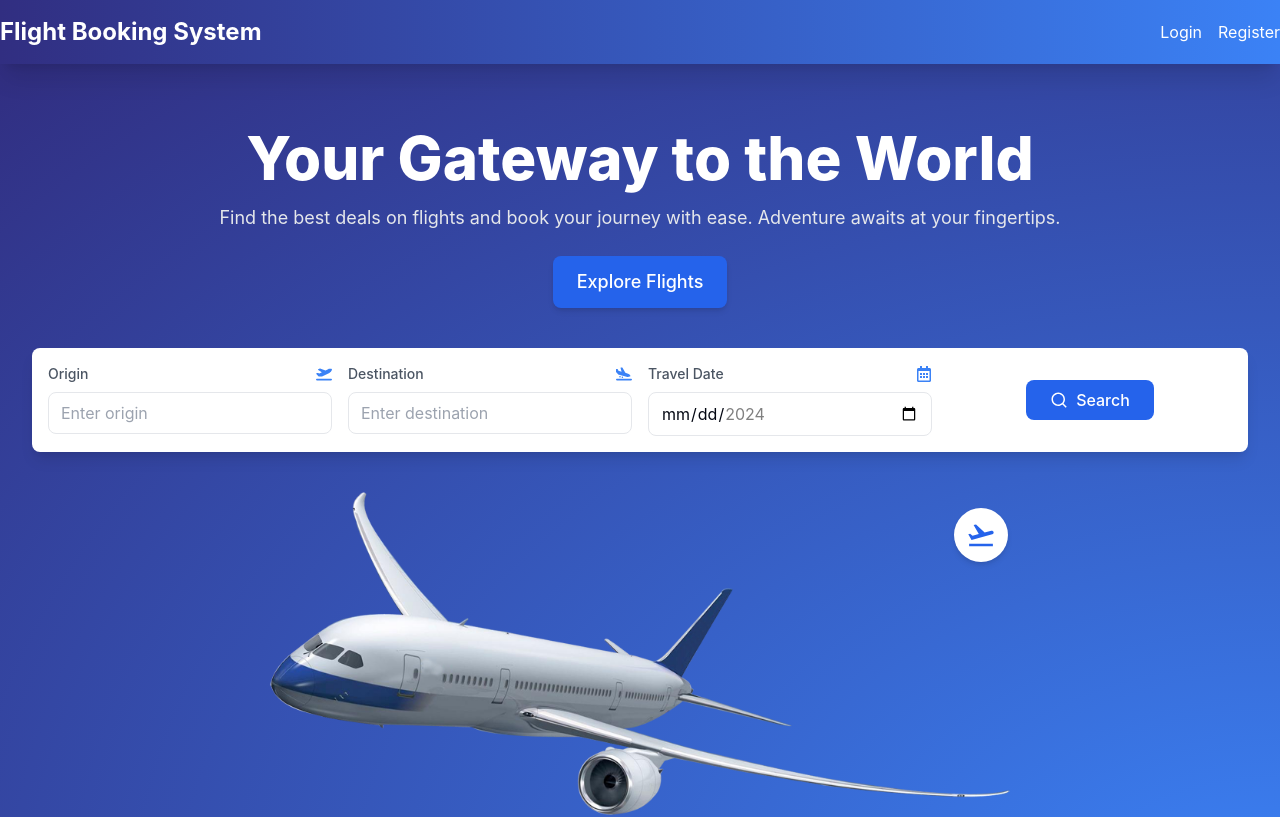
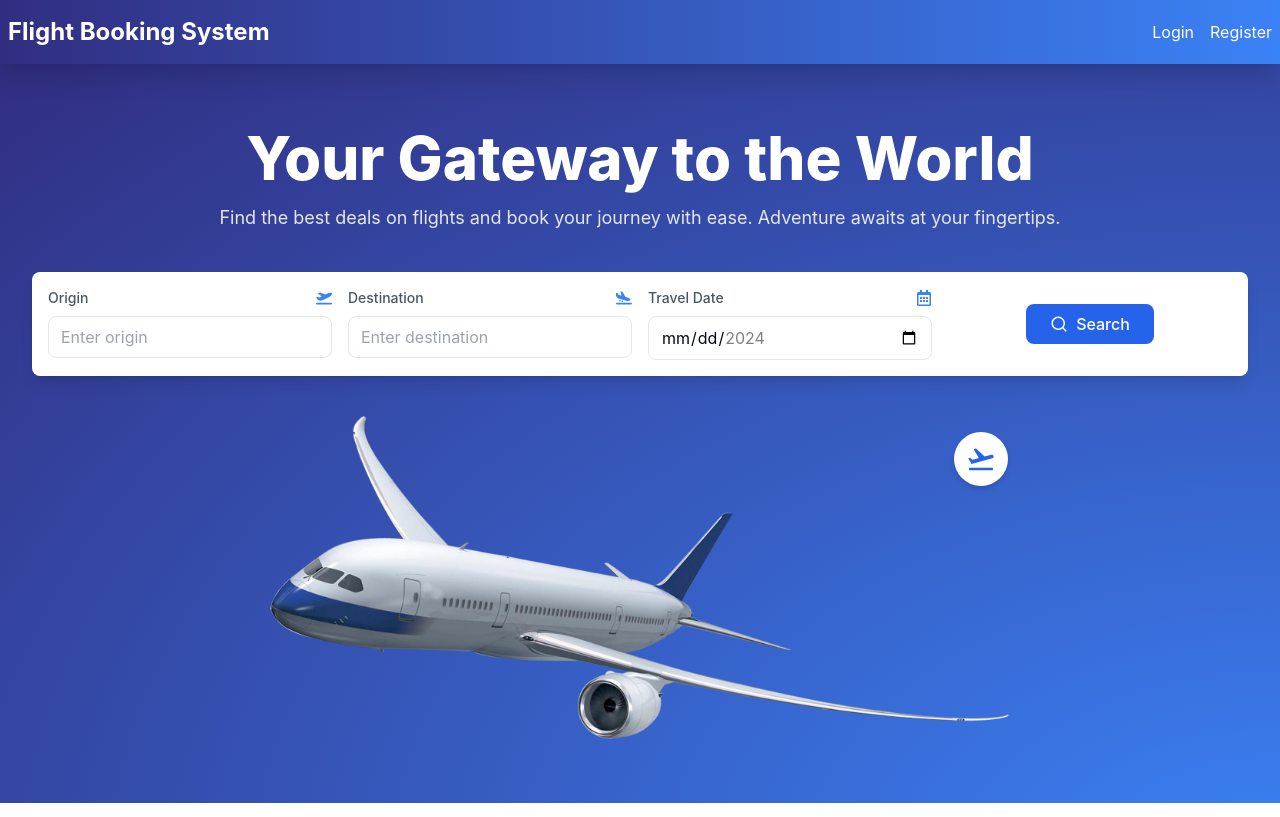
Before and after one commit to AbidHasanPiash/flight-booking-system-frontend, a React (Create React App) app: page / in a window 1280 px wide. Shown: the top 817 px of the page. Built offline with nearby package versions, Linux system fonts and the light colour scheme; no server answers.

Commit message:
refactor: home and layout

```diff
--- a/src/components/layout/UserLayout.js
+++ b/src/components/layout/UserLayout.js
@@ -16,7 +16,7 @@ const UserLayout = ({ children }) => {
             {/* Render navigation only if the current route is not in `noNavRoutes` */}
             {!shouldHideNav && (
                 <nav className="py-4 fixed top-0 left-0 right-0 z-50 bg-gradient-to-l from-blue-500 to-indigo-900 text-white shadow-xl h-16">
-                    <div className="container mx-auto flex justify-between items-center">
+                    <div className="px-2 mx-auto flex justify-between items-center">
                         <h1 className="text-lg md:text-xl xl:text-2xl font-bold">
                             <Link to={'/'}>{appConfig.Name}</Link>
                         </h1>
--- a/src/pages/Home.js
+++ b/src/pages/Home.js
@@ -18,9 +18,6 @@ export default function Home() {
                     <p className="text-base md:text-lg text-gray-200 mt-4">
                         Find the best deals on flights and book your journey with ease. Adventure awaits at your fingertips.
                     </p>
-                    <button className="mt-6 px-6 py-3 bg-blue-600 hover:bg-blue-700 text-white font-medium text-lg rounded-lg shadow-md transition">
-                        Explore Flights
-                    </button>
                 </div>
 
                 {/* Search Bar */}
```
